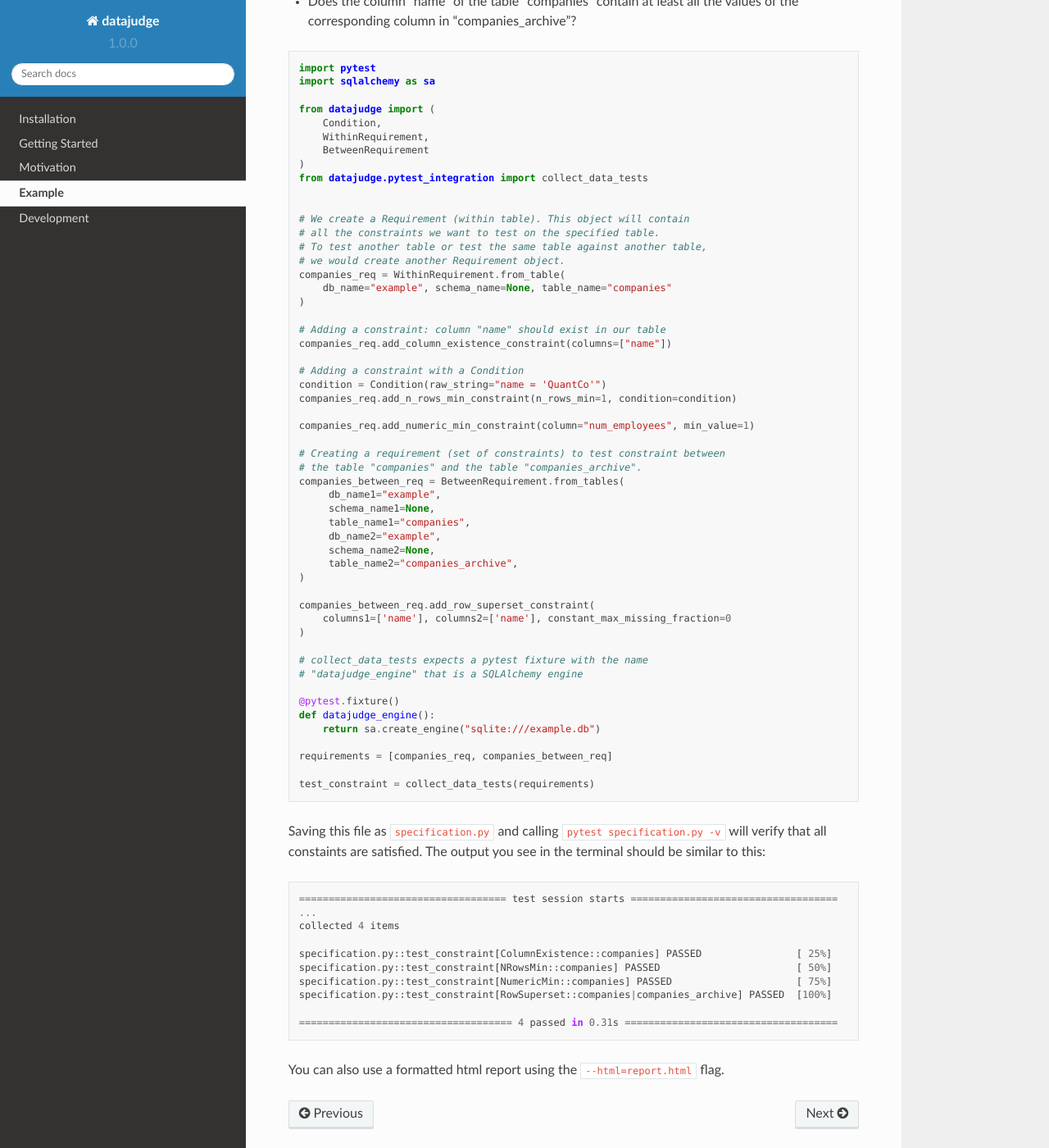
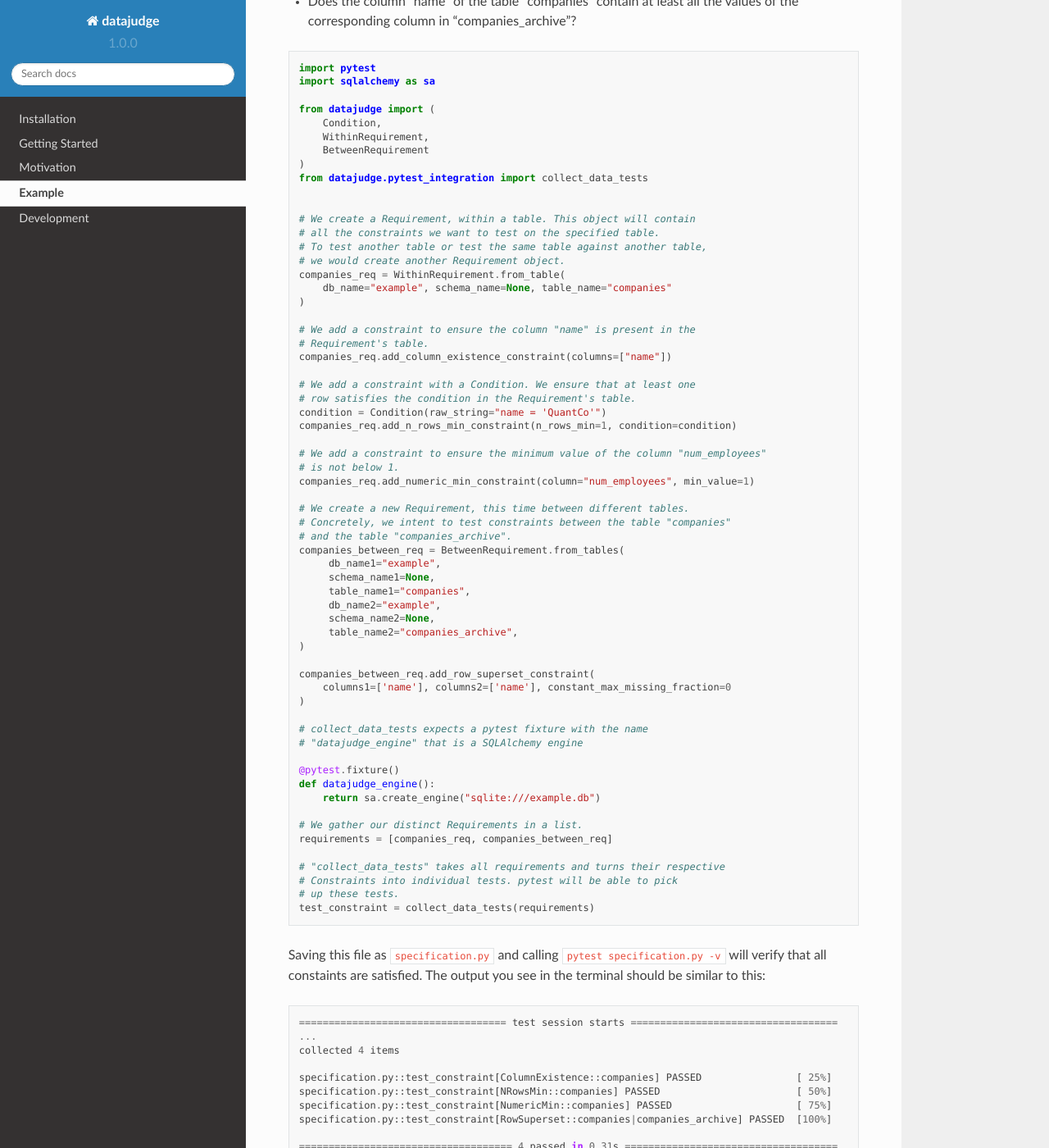
Before and after one commit to Quantco/datajudge, a Sphinx documentation site: the page built from docs/source/examples/example.rst, in a window 1280 px wide and 1400 px high, scrolled down 1066 px. Shown: the whole window at 82% size. Built offline with Sphinx 7.4.7 and the Read the Docs theme 2.0.0, drawn with Linux system fonts in a browser that asks for light colours; pages that are not in the unit, such as notebooks, are missing from menus.

Commit message:
Add more prose to example.

```diff
--- a/docs/source/examples/example.rst
+++ b/docs/source/examples/example.rst
@@ -77,7 +77,7 @@ As an example, we will run 4 tests on this table:
     from datajudge.pytest_integration import collect_data_tests
 
 
-    # We create a Requirement (within table). This object will contain
+    # We create a Requirement, within a table. This object will contain
     # all the constraints we want to test on the specified table.
     # To test another table or test the same table against another table,
     # we would create another Requirement object.
@@ -85,17 +85,22 @@ As an example, we will run 4 tests on this table:
 	db_name="example", schema_name=None, table_name="companies"
     )
 
-    # Adding a constraint: column "name" should exist in our table
+    # We add a constraint to ensure the column "name" is present in the
+    # Requirement's table.
     companies_req.add_column_existence_constraint(columns=["name"])
 
-    # Adding a constraint with a Condition
+    # We add a constraint with a Condition. We ensure that at least one
+    # row satisfies the condition in the Requirement's table.
     condition = Condition(raw_string="name = 'QuantCo'")
     companies_req.add_n_rows_min_constraint(n_rows_min=1, condition=condition)
 
+    # We add a constraint to ensure the minimum value of the column "num_employees"
+    # is not below 1.
     companies_req.add_numeric_min_constraint(column="num_employees", min_value=1)
 
-    # Creating a requirement (set of constraints) to test constraint between
-    # the table "companies" and the table "companies_archive".
+    # We create a new Requirement, this time between different tables.
+    # Concretely, we intent to test constraints between the table "companies"
+    # and the table "companies_archive".
     companies_between_req = BetweenRequirement.from_tables(
 	 db_name1="example",
 	 schema_name1=None,
@@ -116,8 +121,12 @@ As an example, we will run 4 tests on this table:
     def datajudge_engine():
         return sa.create_engine("sqlite:///example.db")
 
+    # We gather our distinct Requirements in a list.
     requirements = [companies_req, companies_between_req]
 
+    # "collect_data_tests" takes all requirements and turns their respective
+    # Constraints into individual tests. pytest will be able to pick
+    # up these tests.
     test_constraint = collect_data_tests(requirements)
 
 
```
